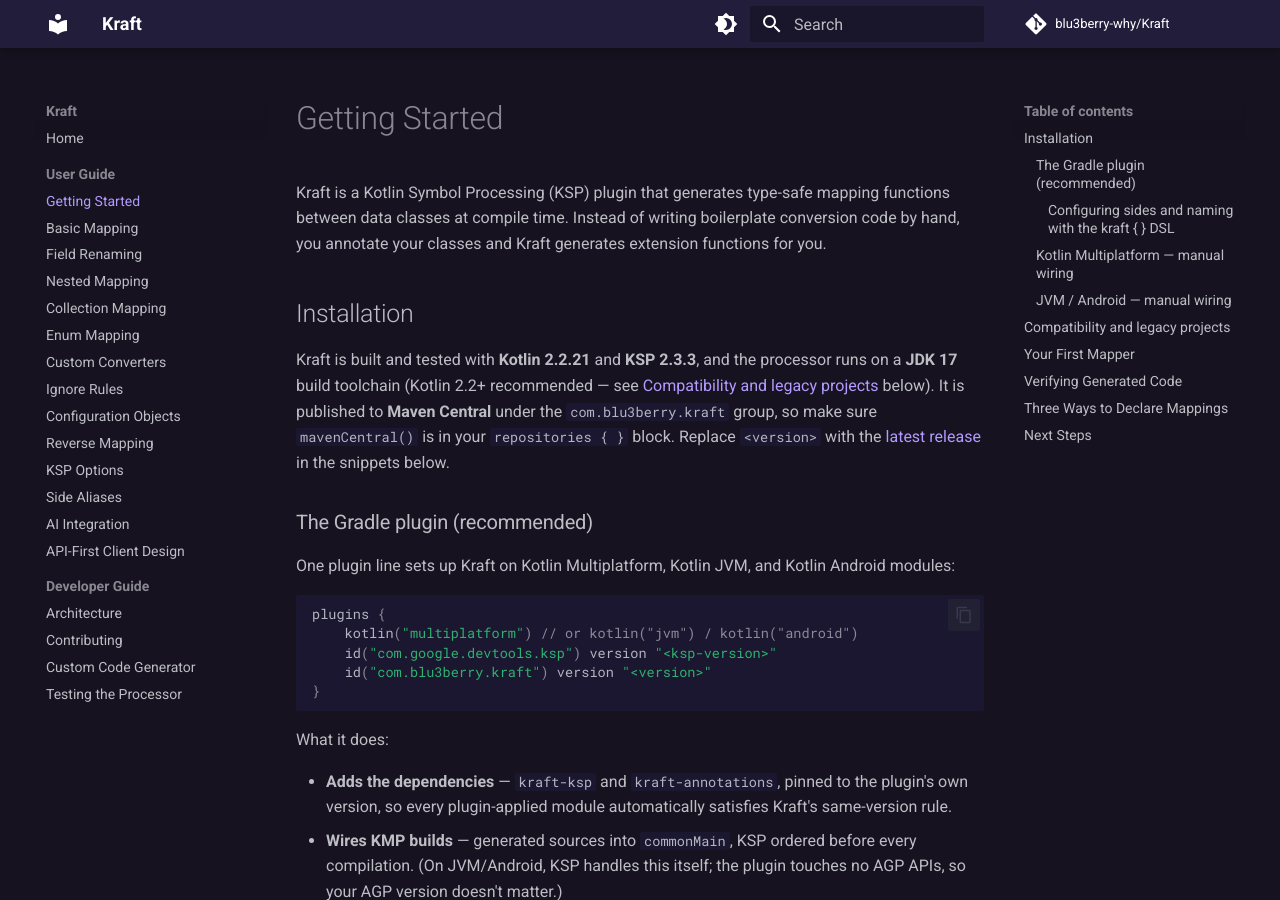
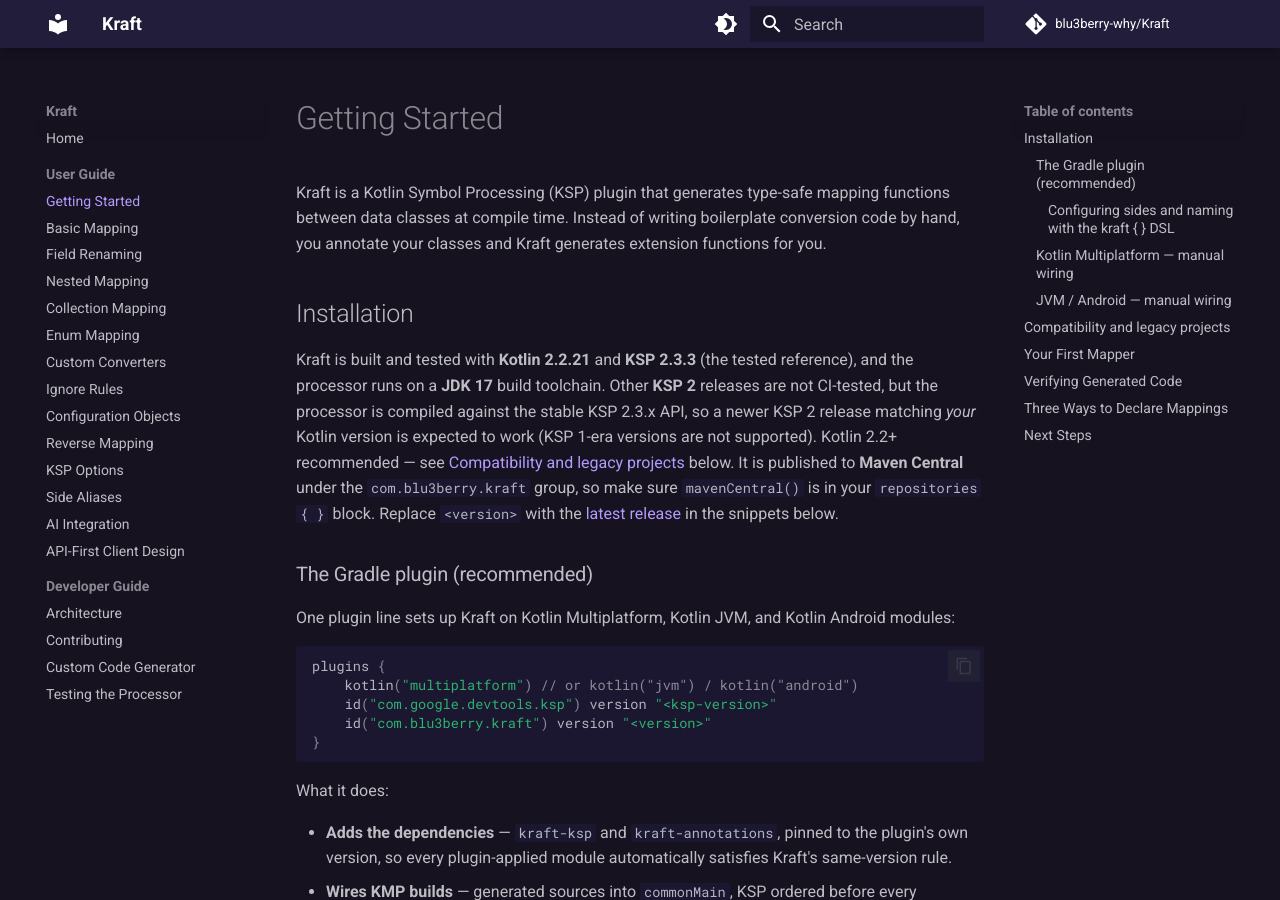
Before and after one commit to blu3berry-why/Kraft, an MkDocs documentation site: the page built from docs/user-guide/getting-started.md, in a window 1280 px wide and 900 px high. Built offline with MkDocs 1.6.1 and Material for MkDocs 9.7.7, drawn with Linux system fonts in a browser that asks for light colours; comment, search, counter and statistics services are not loaded; some of the changed text lies outside the part shown.

Commit message:
docs: clarify KSP version compatibility (#99)
* docs: clarify KSP compatibility — KSP 2 line matching your Kotlin, not a 2.3.3 pin

Co-Authored-By: Claude Fable 5 <noreply@anthropic.com>

* docs: soften KSP-2-newer claim to "expected to work", normalize "KSP 1-era"

Addresses PR review: "newer KSP 2 releases work" overstated an untested claim
as guaranteed. Now: 2.3.3 is the tested reference, other KSP 2 releases are
not CI-tested but expected to work via the stable KSP 2.3.x API (backed by
Re-Claw running 2.3.6 in production). Kept the "newer expected to work"
guidance rather than reverting to a hard pin — it matches real usage. Also
normalizes "KSP1-era" to "KSP 1-era".

Co-Authored-By: Claude Fable 5 <noreply@anthropic.com>

---------

Co-authored-by: gyenese.matyas <gyenese.matyas@novaservices.hu>
Co-authored-by: Claude Fable 5 <noreply@anthropic.com>

````diff
--- a/docs/user-guide/getting-started.md
+++ b/docs/user-guide/getting-started.md
@@ -4,7 +4,7 @@ Kraft is a Kotlin Symbol Processing (KSP) plugin that generates type-safe mappin
 
 ## Installation
 
-Kraft is built and tested with **Kotlin 2.2.21** and **KSP 2.3.3**, and the processor runs on a **JDK 17** build toolchain (Kotlin 2.2+ recommended — see [Compatibility and legacy projects](#compatibility-and-legacy-projects) below). It is published to **Maven Central** under the `com.blu3berry.kraft` group, so make sure `mavenCentral()` is in your `repositories { }` block. Replace `<version>` with the [latest release](https://central.sonatype.com/namespace/com.blu3berry.kraft) in the snippets below.
+Kraft is built and tested with **Kotlin 2.2.21** and **KSP 2.3.3** (the tested reference), and the processor runs on a **JDK 17** build toolchain. Other **KSP 2** releases are not CI-tested, but the processor is compiled against the stable KSP 2.3.x API, so a newer KSP 2 release matching *your* Kotlin version is expected to work (KSP 1-era versions are not supported). Kotlin 2.2+ recommended — see [Compatibility and legacy projects](#compatibility-and-legacy-projects) below. It is published to **Maven Central** under the `com.blu3berry.kraft` group, so make sure `mavenCentral()` is in your `repositories { }` block. Replace `<version>` with the [latest release](https://central.sonatype.com/namespace/com.blu3berry.kraft) in the snippets below.
 
 ### The Gradle plugin (recommended)
 
@@ -92,7 +92,7 @@ dependencies {
 
 ## Compatibility and legacy projects
 
-Kraft runs entirely at **build time**. The toolchain it needs — Kotlin 2.2.21, KSP 2.3.3, JDK 17 — is only used to *generate* the mappers. It is never required at runtime:
+Kraft runs entirely at **build time**. The toolchain it needs — Kotlin 2.2+, a matching KSP 2 release, JDK 17 — is only used to *generate* the mappers. It is never required at runtime:
 
 - **Generated mappers are plain Kotlin.** Kraft emits trivial extension functions with no modern-only language features, e.g.:
   ```kotlin
````
Also changed, not shown: README.md (+1 -1 lines).
